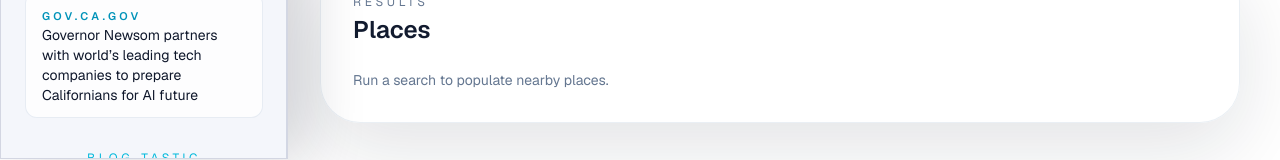
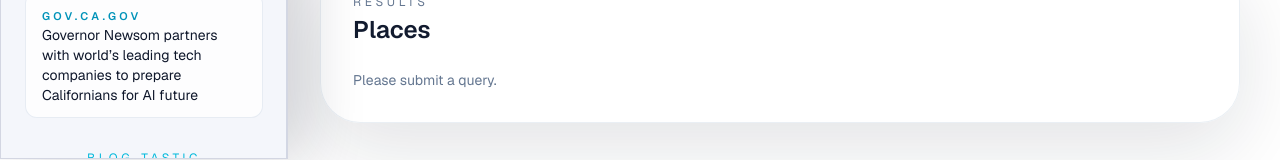
Before and after one commit to sanchivarma/geekageddon, a Next.js app: page /geekseek in a window 1280 px wide. Shown: the part 561-721 px from the top of the page. Built offline with nearby package versions, Linux system fonts and the light colour scheme.

Commit message:
Update page.tsx

```diff
--- a/app/geekseek/page.tsx
+++ b/app/geekseek/page.tsx
@@ -246,7 +246,7 @@
 
 function PlacesResults({ items }: PlacesResultsProps) {
   if (!items.length) {
-    return <p className="text-sm text-slate-500 dark:text-slate-400">Run a search to populate nearby places.</p>;
+    return <p className="text-sm text-slate-500 dark:text-slate-400">Please submit a query.</p>;
   }
 
   return (
@@ -285,7 +285,7 @@
 
 function CompareResults({ payload }: CompareResultsProps) {
   if (!payload) {
-    return <p className="text-sm text-slate-500 dark:text-slate-400">Please submit a prompt query.</p>;
+    return <p className="text-sm text-slate-500 dark:text-slate-400">Please submit a query.</p>;
   }
 
   const pills = payload.items ?? [];
```
